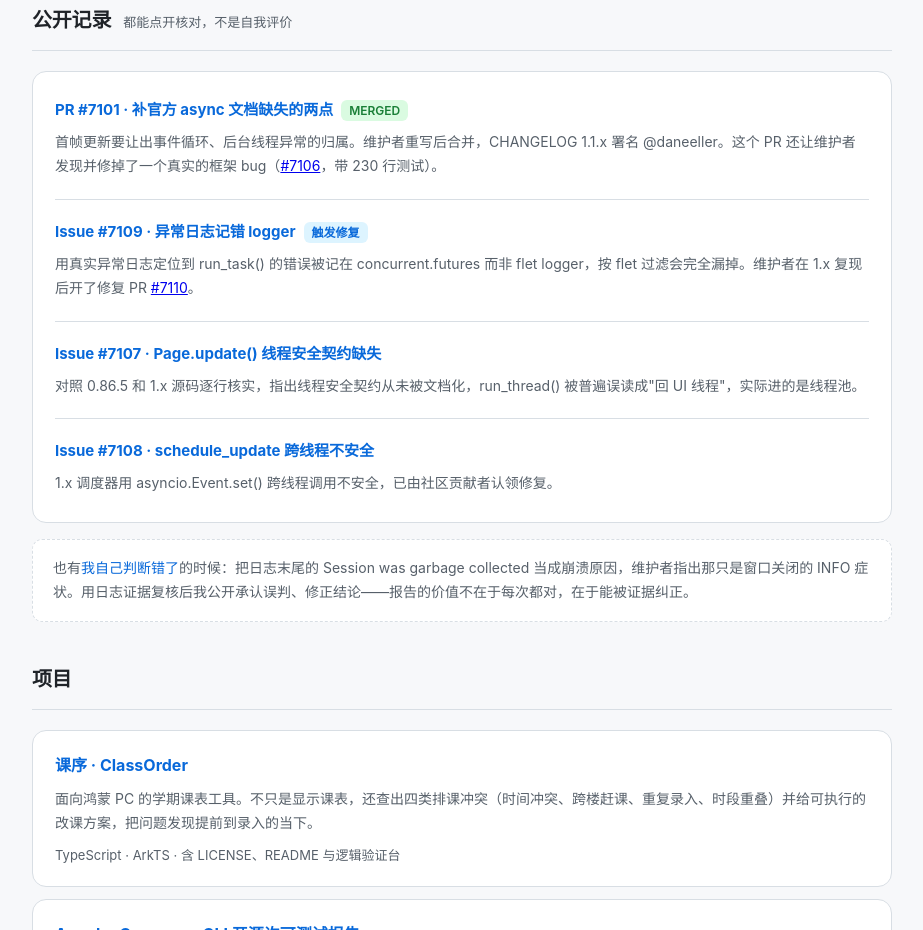
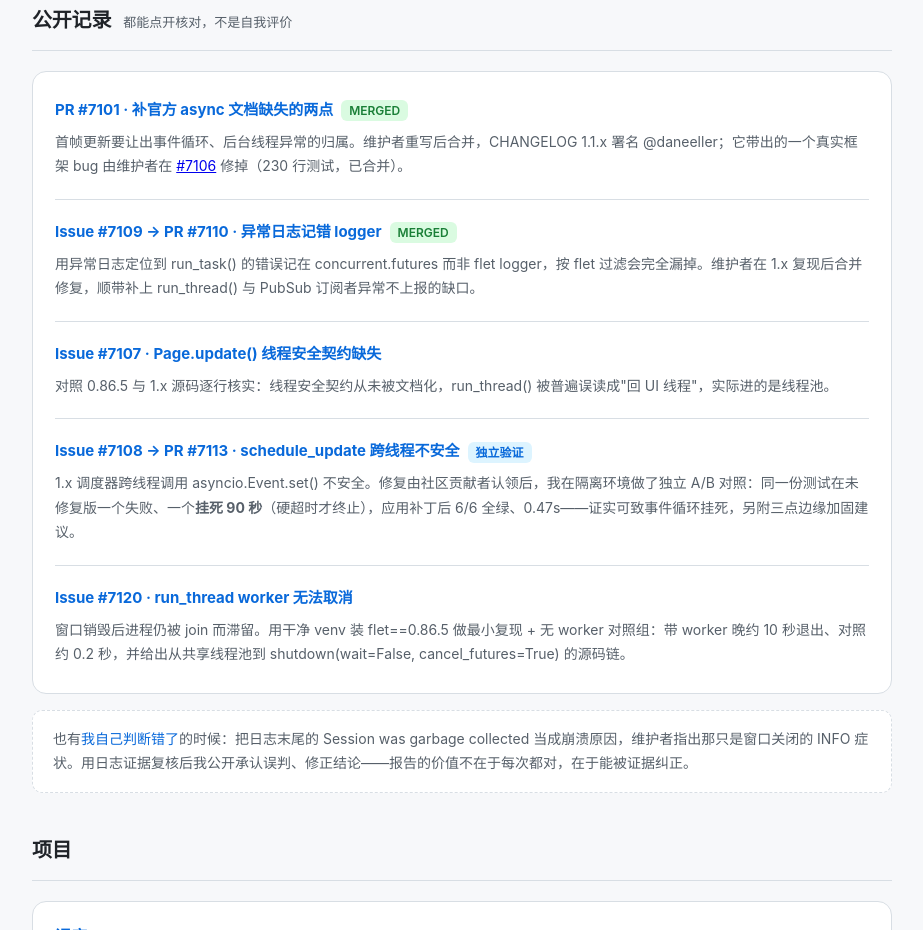
Before and after one commit to daneeller/daneeller.github.io, a plain HTML site: page index.html in a window 1280 px wide. Shown: the part 839-1769 px from the top of the page, without its empty margins (178-1101 px from the left). Drawn offline with Linux system fonts and the light colour scheme.

Commit message:
docs: 同步 Flet 上游贡献更新到个人主页（PR/issue 状态 + 独立验证 + 新报告）

```diff
--- a/index.html
+++ b/index.html
@@ -218,19 +218,23 @@
       <div class="record">
         <div class="record-item">
           <h3><a href="https://github.com/flet-dev/flet/pull/7101">PR #7101 · 补官方 async 文档缺失的两点</a><span class="tag merged">MERGED</span></h3>
-          <p>首帧更新要让出事件循环、后台线程异常的归属。维护者重写后合并，CHANGELOG 1.1.x 署名 @daneeller。这个 PR 还让维护者发现并修掉了一个真实的框架 bug（<a href="https://github.com/flet-dev/flet/pull/7106">#7106</a>，带 230 行测试）。</p>
+          <p>首帧更新要让出事件循环、后台线程异常的归属。维护者重写后合并，CHANGELOG 1.1.x 署名 @daneeller；它带出的一个真实框架 bug 由维护者在 <a href="https://github.com/flet-dev/flet/pull/7106">#7106</a> 修掉（230 行测试，已合并）。</p>
         </div>
         <div class="record-item">
-          <h3><a href="https://github.com/flet-dev/flet/issues/7109">Issue #7109 · 异常日志记错 logger</a><span class="tag fixed">触发修复</span></h3>
-          <p>用真实异常日志定位到 run_task() 的错误被记在 concurrent.futures 而非 flet logger，按 flet 过滤会完全漏掉。维护者在 1.x 复现后开了修复 PR <a href="https://github.com/flet-dev/flet/pull/7110">#7110</a>。</p>
+          <h3><a href="https://github.com/flet-dev/flet/issues/7109">Issue #7109 → PR #7110 · 异常日志记错 logger</a><span class="tag merged">MERGED</span></h3>
+          <p>用异常日志定位到 run_task() 的错误记在 concurrent.futures 而非 flet logger，按 flet 过滤会完全漏掉。维护者在 1.x 复现后合并修复，顺带补上 run_thread() 与 PubSub 订阅者异常不上报的缺口。</p>
         </div>
         <div class="record-item">
           <h3><a href="https://github.com/flet-dev/flet/issues/7107">Issue #7107 · Page.update() 线程安全契约缺失</a></h3>
-          <p>对照 0.86.5 和 1.x 源码逐行核实，指出线程安全契约从未被文档化，run_thread() 被普遍误读成"回 UI 线程"，实际进的是线程池。</p>
+          <p>对照 0.86.5 与 1.x 源码逐行核实：线程安全契约从未被文档化，run_thread() 被普遍误读成"回 UI 线程"，实际进的是线程池。</p>
         </div>
         <div class="record-item">
-          <h3><a href="https://github.com/flet-dev/flet/issues/7108">Issue #7108 · schedule_update 跨线程不安全</a></h3>
-          <p>1.x 调度器用 asyncio.Event.set() 跨线程调用不安全，已由社区贡献者认领修复。</p>
+          <h3><a href="https://github.com/flet-dev/flet/issues/7108">Issue #7108 → PR #7113 · schedule_update 跨线程不安全</a><span class="tag fixed">独立验证</span></h3>
+          <p>1.x 调度器跨线程调用 asyncio.Event.set() 不安全。修复由社区贡献者认领后，我在隔离环境做了独立 A/B 对照：同一份测试在未修复版一个失败、一个<strong>挂死 90 秒</strong>（硬超时才终止），应用补丁后 6/6 全绿、0.47s——证实可致事件循环挂死，另附三点边缘加固建议。</p>
+        </div>
+        <div class="record-item">
+          <h3><a href="https://github.com/flet-dev/flet/issues/7120">Issue #7120 · run_thread worker 无法取消</a></h3>
+          <p>窗口销毁后进程仍被 join 而滞留。用干净 venv 装 flet==0.86.5 做最小复现 + 无 worker 对照组：带 worker 晚约 10 秒退出、对照约 0.2 秒，并给出从共享线程池到 shutdown(wait=False, cancel_futures=True) 的源码链。</p>
         </div>
       </div>
       <div class="note">
```
